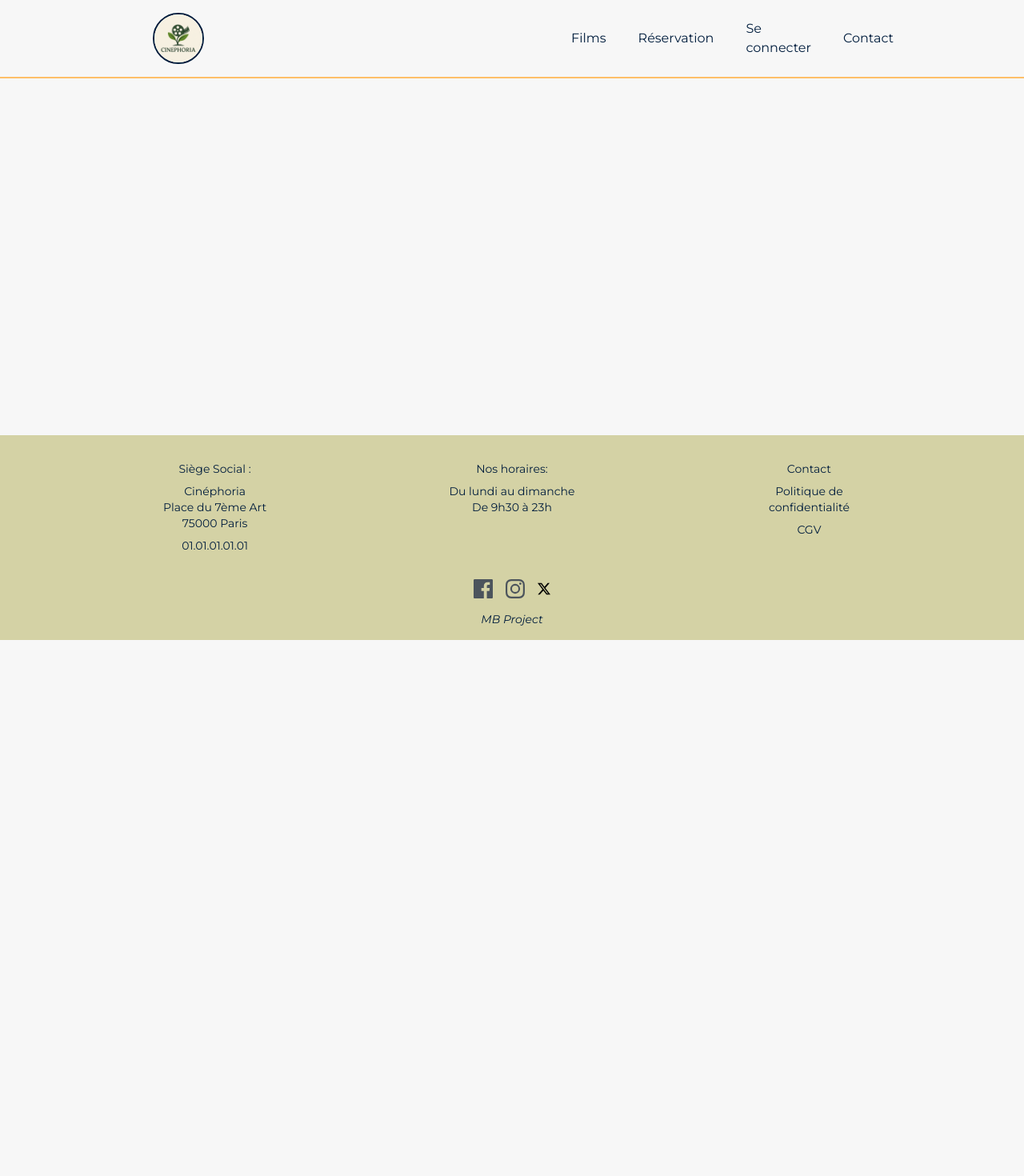
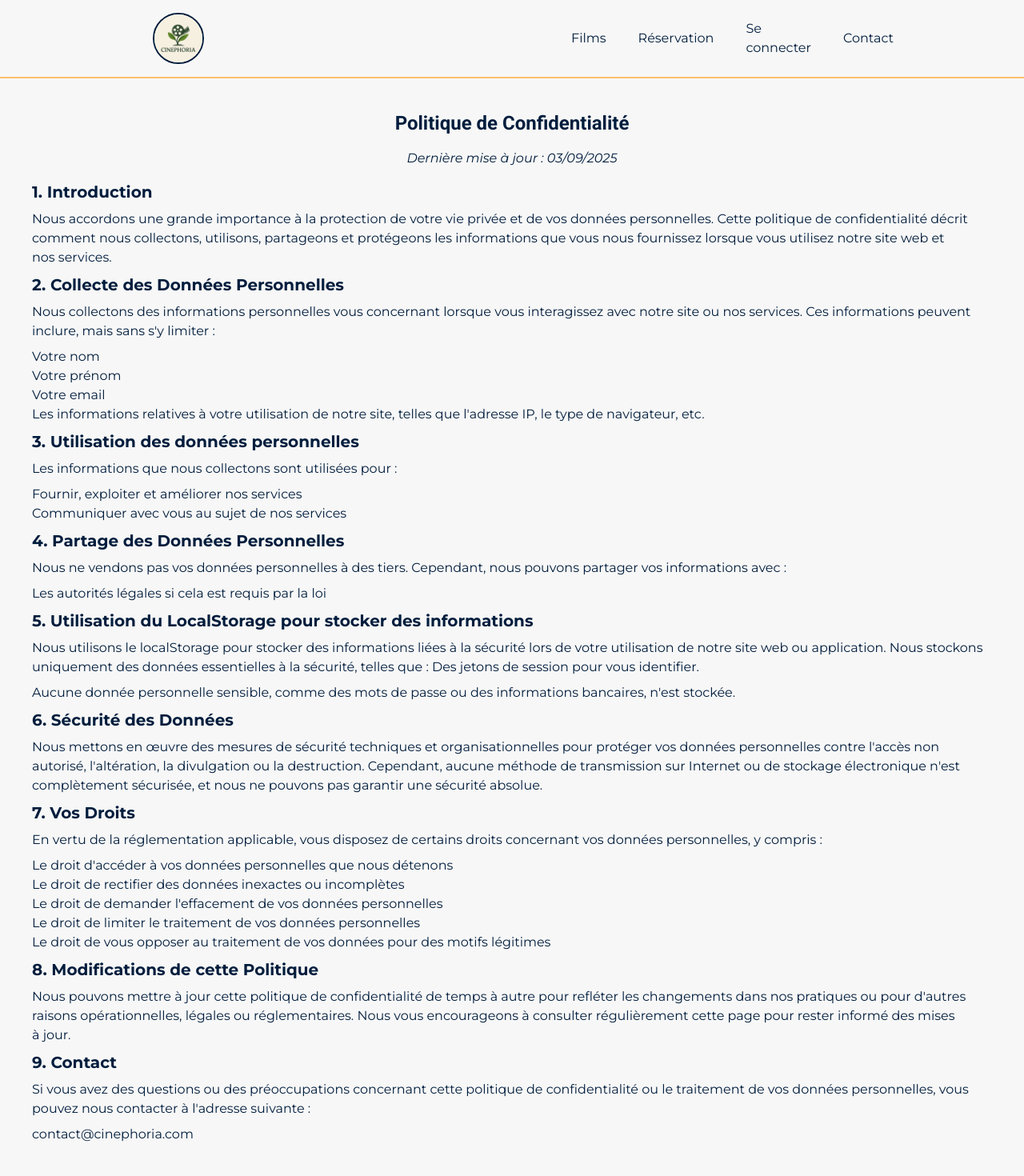
Before and after one commit to Marjo-dev31/cinephoria-front-web, an Angular app: page /politiquedeconfidentialite in a window 1280 px wide. Before the commit this address led to /. Shown: the top 1470 px of the page at 80% size. Before the commit the page ends 800 px from the top, so only its background shows below. Built offline with nearby package versions, Linux system fonts and the light colour scheme.

Commit message:
feat(rgpd): add privacy policy and gtc component

```diff
--- a/src/app/app.routes.ts
+++ b/src/app/app.routes.ts
@@ -1,11 +1,13 @@
 import { Routes } from '@angular/router';
 import { HomeComponent } from './home/home.component';
 import { MoviesComponent } from './movies/features/movies.component';
+import { PrivacyPolicyComponent } from './privacy-policy/features/privacy-policy.component';
+import { GtcComponent } from './gtc/features/gtc.component';
 
 export const routes: Routes = [
   { path: '', component: HomeComponent},
   { path: 'movies', component: MoviesComponent},
   // { path: 'contact' },
-  // { path: 'politiquedeconfidentialite'},
-  // { path: 'cgv'},
+  { path: 'politiquedeconfidentialite', component: PrivacyPolicyComponent},
+  { path: 'cgv', component: GtcComponent},
 ];
--- /dev/null
+++ b/src/app/gtc/features/gtc.component.html
@@ -0,0 +1,84 @@
+<section class="m-10 space-y-2 text-pretty">
+        <h2 class="text-center text-2xl font-bold font-roboto">
+            Conditions Générales de Vente (CGV)
+        </h2>
+        <p class="text-center p-2 italic">Dernière mise à jour : 03/08/2025</p>
+        <h3 class="font-bold text-xl">1. Objet</h3>
+        <p>
+            Les présentes Conditions Générales de Vente (CGV) régissent la vente
+            de billets pour des séances de cinéma proposés sur le site Cinéphoria.
+        </p>
+        <h3 class="font-bold text-xl">2. Acceptation des CGV</h3>
+        <p>
+            Toute commande passée sur le site implique l'acceptation pleine et
+            entière des présentes CGV.
+        </p>
+        <h3 class="font-bold text-xl">3. Prix et Paiement</h3>
+        <p>
+            Les prix des billets sont indiqués en euros toutes taxes comprises.
+        </p>
+        <p>
+            Le paiement s'effectue en ligne par carte bancaire ou tout
+            autre moyen disponible sur le Site.
+        </p>
+        <p>
+            Toute commande est ferme et définitive après validation du paiement.
+        </p>
+        <h3 class="font-bold text-xl">4. Livraison des Billets</h3>
+        <p>
+            Les billets sont téléchargeables sous format électronique (e-ticket)
+            après confirmation du paiement sur votre espace personnel.
+        </p>
+        <p>
+            L'acheteur est responsable de l'impression ou de la présentation du
+            billet sur support numérique lors de l'événement.
+        </p>
+        <h3 class="font-bold text-xl">
+            5. Conditions d'Annulation et de Remboursement
+        </h3>
+        <p>
+            Les billets ne sont ni échangeables ni remboursables, sauf en cas
+            d'annulation de la séance par le cinéma.
+        </p>
+        <p>
+            En cas d'annulation ou de report, les modalités de remboursement
+            seront précisées sur le Site.
+        </p>
+        <h3 class="font-bold text-xl">6. Responsabilités</h3>
+        <p>
+            Le Site agit en tant qu'intermédiaire et ne peut être tenu
+            responsable des modifications ou annulations décidées par
+            le cinéma.
+        </p>
+        <p>
+            L'acheteur est responsable de l'utilisation de son billet et ne
+            pourra prétendre à un remboursement en cas de perte ou de vol.
+        </p>
+        <h3 class="font-bold text-xl">7. Accès aux Salles</h3>
+        <p>
+            L'accès à la salle est soumis aux règles fixées par
+            le cinéma.
+        </p>
+        <p>
+            Toute personne ne respectant pas ces règles pourra se voir refuser
+            l'entrée sans remboursement.
+        </p>
+        <h3 class="font-bold text-xl">
+            8. Protection des Données Personnelles
+        </h3>
+        <p>
+            Les informations collectées lors de l'achat sont utilisées
+            uniquement dans le cadre de la gestion des commandes.
+        </p>
+        <p>
+            Conformément à la réglementation en vigueur, l'acheteur dispose d'un
+            droit d'accès, de rectification et de suppression de ses données
+            personnelles.
+        </p>
+        <h3 class="font-bold text-xl">9. Droit Applicable et Litiges</h3>
+        <p>Les présentes CGV sont soumises au droit français.</p>
+        <p>
+            En cas de litige, une solution amiable sera recherchée avant toute
+            action en justice.
+        </p>
+    </section>
--- a/src/app/movies/features/movies.component.html
+++ b/src/app/movies/features/movies.component.html
@@ -21,6 +21,7 @@
     />
 </div>
 <div class="flex justify-center">
+    @if (movies()) {
         <div
             class="flex flex-col items-center justify-center w-3/4 md:w-2/3 gap-10 h-fit"
         >
@@ -78,22 +79,33 @@
                             <div
                                 class="flex flex-row lg:flex-col lg:space-y-4 justify-evenly items-center h-full w-full"
                             >
-                            <p class="pt-4">Note {{ movie.reviews | averagePipe }}/5</p>
-                            <button class="bg-peach p-2 rounded-xl font-bold">
+                                <p class="pt-4">
+                                    Note {{ movie.reviews | averagePipe }}/5
+                                </p>
+                                <button
+                                    class="bg-peach p-2 rounded-xl font-bold"
+                                >
                                     séances
                                 </button>
                             </div>
                             <!-- move this div in details component -->
-                        <div class="flex border-2 border-sage text-sm italic">
+                            <div
+                                class="flex border-2 border-sage text-sm italic"
+                            >
                                 @if (movie.reviews.length > 0) {
                                     <!-- @if(review.is_Validated){} -->
                                     <p class="basis-11/12 p-2">
-                                    {{ movie.reviews[reviewIndex].description }}
+                                        {{
+                                            movie.reviews[reviewIndex]
+                                                .description
+                                        }}
                                     </p>
                                     <button
-                                    class="basis-1/12 cursor-pointer "
+                                        class="basis-1/12 cursor-pointer"
                                         (click)="
-                                        getRandomReview(movie.reviews.length)
+                                            getRandomReview(
+                                                movie.reviews.length
+                                            )
                                         "
                                     >
                                         <svg
@@ -122,4 +134,11 @@
                 </div>
             }
         </div>
+    } @else {
+        <div>
+            <p>
+                Désolé, il n'y a pas de propositions de films pour le moment !
+            </p>
         </div>
+    }
+</div>
--- a/src/app/movies/features/movies.component.ts
+++ b/src/app/movies/features/movies.component.ts
@@ -9,7 +9,7 @@ import {
 import { MovieUpdateInterface } from '../models/movie.interface';
 import { toSignal } from '@angular/core/rxjs-interop';
 import { environment } from '../../../environments/environment';
-import { AveragePipe } from './average.pipe';
+import { AveragePipe } from '../utils/average.pipe';
 import { MoviesService } from '../data-access/movies.service';
 
 
--- a/src/app/movies/features/average.pipe.ts
+++ b/src/app/movies/utils/average.pipe.ts
@@ -1,5 +1,5 @@
 import { Pipe, PipeTransform } from "@angular/core";
-import { ReviewInterface } from "./models/review.interface";
+import { ReviewInterface } from "../models/review.interface";
 
 @Pipe({
   name:'averagePipe'
--- /dev/null
+++ b/src/app/privacy-policy/features/privacy-policy.component.html
@@ -0,0 +1,104 @@
+<section class="m-10 space-y-2 text-pretty">
+        <h2 class="text-center text-2xl font-bold font-roboto">
+            Politique de Confidentialité
+        </h2>
+        <p class="text-center p-2 italic">Dernière mise à jour : 03/09/2025</p>
+        <h3 class="font-bold text-xl">1. Introduction</h3>
+        <p>
+            Nous accordons une grande importance à la protection de votre vie
+            privée et de vos données personnelles. Cette politique de
+            confidentialité décrit comment nous collectons, utilisons,
+            partageons et protégeons les informations que vous nous fournissez
+            lorsque vous utilisez notre site web et nos services.
+        </p>
+        <h3 class="font-bold text-xl">2. Collecte des Données Personnelles</h3>
+        <p>
+            Nous collectons des informations personnelles vous concernant
+            lorsque vous interagissez avec notre site ou nos services. Ces
+            informations peuvent inclure, mais sans s'y limiter :
+        </p>
+        <ul>
+            <li>Votre nom</li>
+            <li>Votre prénom</li>
+            <li>Votre email</li>
+            <li>
+                Les informations relatives à votre utilisation de notre site,
+                telles que l'adresse IP, le type de navigateur, etc.
+            </li>
+        </ul>
+        <h3 class="font-bold text-xl">
+            3. Utilisation des données personnelles
+        </h3>
+        <p>Les informations que nous collectons sont utilisées pour :</p>
+        <ul>
+            <li>Fournir, exploiter et améliorer nos services</li>
+            <li>Communiquer avec vous au sujet de nos services</li>
+        </ul>
+        <h3 class="font-bold text-xl">4. Partage des Données Personnelles</h3>
+        <p>
+            Nous ne vendons pas vos données personnelles à des tiers. Cependant,
+            nous pouvons partager vos informations avec :
+        </p>
+        <ul>
+            <li>Les autorités légales si cela est requis par la loi</li>
+        </ul>
+        <h3 class="font-bold text-xl">
+            5. Utilisation du LocalStorage pour stocker des informations
+        </h3>
+        <p>
+            Nous utilisons le localStorage pour stocker des informations liées à
+            la sécurité lors de votre utilisation de notre site web ou
+            application. Nous stockons uniquement des données essentielles à la
+            sécurité, telles que : Des jetons de session pour vous identifier.
+        </p>
+        <p>
+            Aucune donnée personnelle sensible, comme des mots de passe ou des
+            informations bancaires, n'est stockée.
+        </p>
+        <h3 class="font-bold text-xl">6. Sécurité des Données</h3>
+        <p>
+            Nous mettons en œuvre des mesures de sécurité techniques et
+            organisationnelles pour protéger vos données personnelles contre
+            l'accès non autorisé, l'altération, la divulgation ou la
+            destruction. Cependant, aucune méthode de transmission sur Internet
+            ou de stockage électronique n'est complètement sécurisée, et nous ne
+            pouvons pas garantir une sécurité absolue.
+        </p>
+
+        <h3 class="font-bold text-xl">7. Vos Droits</h3>
+        <p>
+            En vertu de la réglementation applicable, vous disposez de certains
+            droits concernant vos données personnelles, y compris :
+        </p>
+        <ul>
+            <li>
+                Le droit d'accéder à vos données personnelles que nous détenons
+            </li>
+            <li>Le droit de rectifier des données inexactes ou incomplètes</li>
+            <li>
+                Le droit de demander l'effacement de vos données personnelles
+            </li>
+            <li>
+                Le droit de limiter le traitement de vos données personnelles
+            </li>
+            <li>
+                Le droit de vous opposer au traitement de vos données pour des
+                motifs légitimes
+            </li>
+        </ul>
+        <h3 class="font-bold text-xl">8. Modifications de cette Politique</h3>
+        <p>
+            Nous pouvons mettre à jour cette politique de confidentialité de
+            temps à autre pour refléter les changements dans nos pratiques ou
+            pour d'autres raisons opérationnelles, légales ou réglementaires.
+            Nous vous encourageons à consulter régulièrement cette page pour
+            rester informé des mises à jour.
+        </p>
+        <h3 class="font-bold text-xl">9. Contact</h3>
+        <p>
+            Si vous avez des questions ou des préoccupations concernant cette
+            politique de confidentialité ou le traitement de vos données
+            personnelles, vous pouvez nous contacter à l'adresse suivante :
+        </p>
+        <p>contact&#64;cinephoria.com</p>
+    </section>
```
Also changed, not shown: src/app/gtc/features/gtc.component.ts (added, +10 -0 lines), src/app/privacy-policy/features/privacy-policy.component.ts (added, +10 -0 lines), 2 other files (tests, documents, lock files or other folders). Lines whose indentation alone changed are shown as unchanged.
